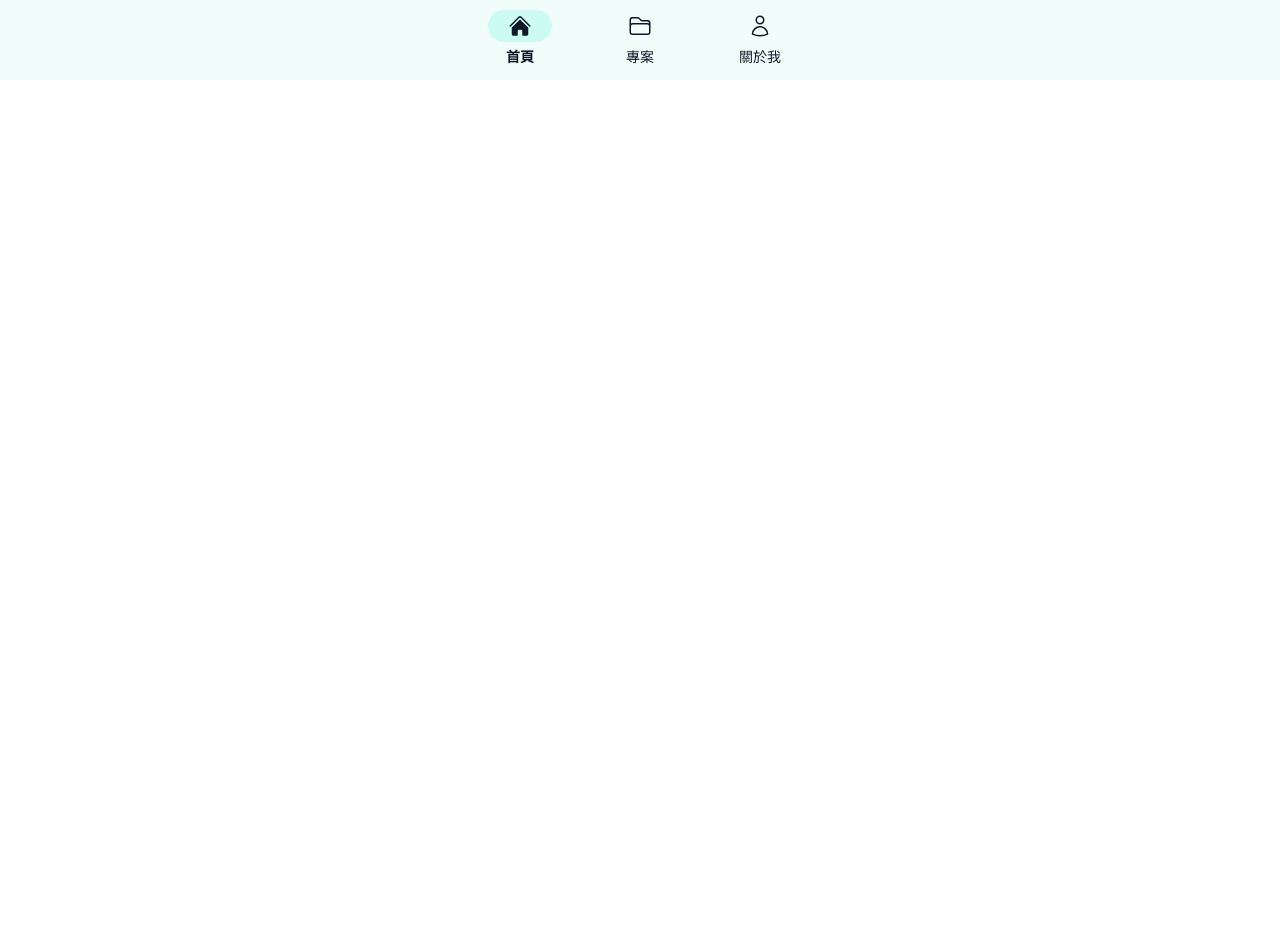
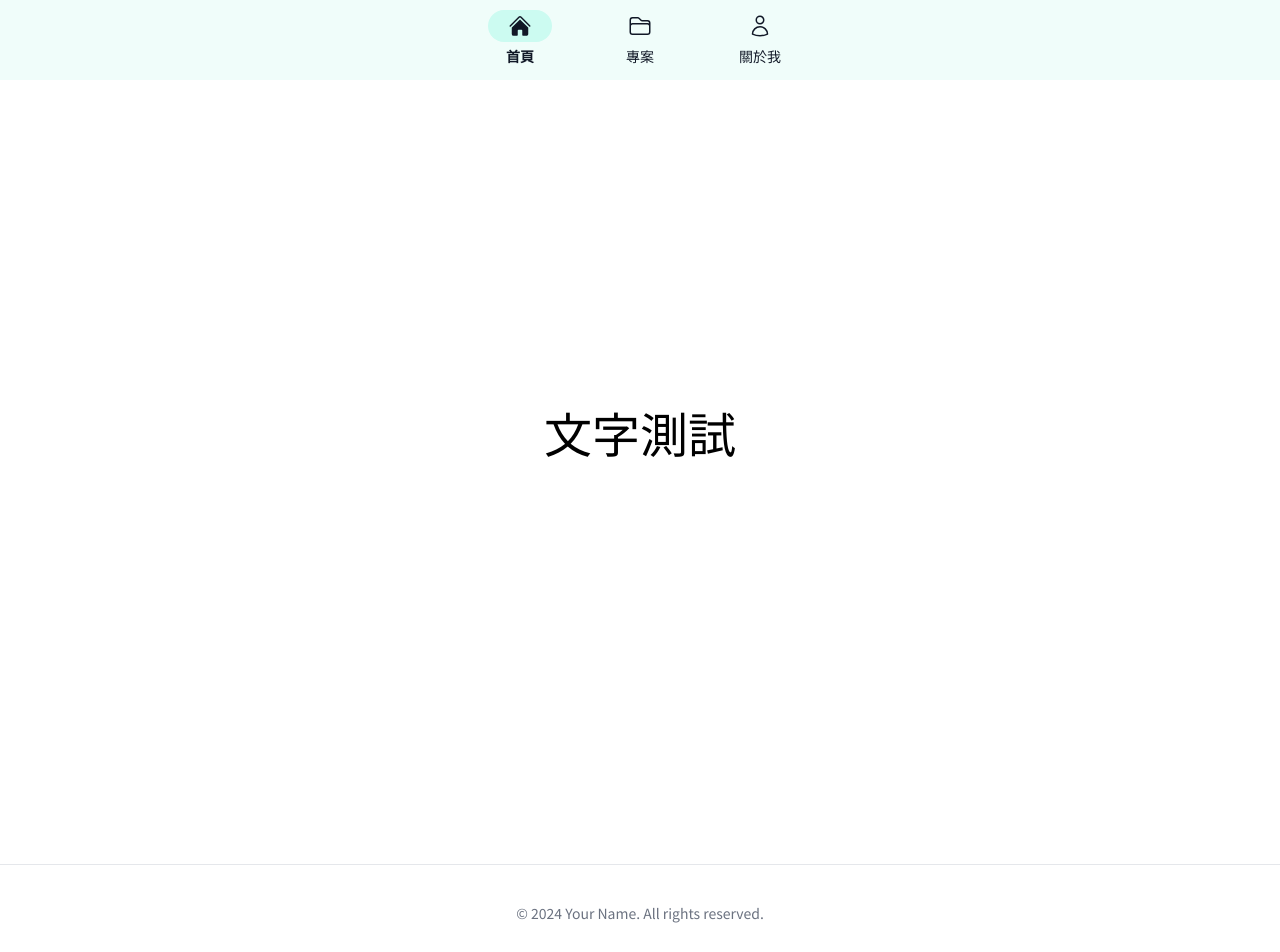
Before and after one commit to TzuHanChen/personal-website, a Next.js app: page / in a window 1280 px wide. Shown: the top 952 px of the page. Before the commit the page ends 800 px from the top, so only its background shows below. Built offline with nearby package versions, Linux system fonts and the light colour scheme; a web font is replaced by a local one.

Commit message:
新增頁尾

```diff
--- a/app/layout.tsx
+++ b/app/layout.tsx
@@ -2,6 +2,7 @@
 import type { Metadata } from "next";
 import { NotoSansTC, NotoSerifTC } from "@/ui/fonts";
 import Header from "@/ui/header";
+import Footer from "@/ui/footer";
 import "./globals.css";
 
 export const metadata: Metadata = {
@@ -20,6 +21,7 @@ export default function RootLayout({
       <body className={`relative ${NotoSansTC.className}`}>
         <Header />
         {children}
+        <Footer />
       </body>
     </html>
   );
--- a/app/page.tsx
+++ b/app/page.tsx
@@ -1,7 +1,7 @@
 export default function Home() {
   return (
     <main className="flex min-h-screen flex-col items-center justify-between p-6">
-      <div className="">
+      <div className="py-96">
         <p className="text-5xl">文字測試</p>
       </div>
     </main>
--- /dev/null
+++ b/ui/footer.tsx
@@ -0,0 +1,9 @@
+export default function Footer() {
+  return (
+    <footer className="flex flex-col items-center justify-center w-full h-24 border-t">
+      <p className="text-sm text-gray-500">
+        &copy; {new Date().getFullYear()} Your Name. All rights reserved.
+      </p>
+    </footer>
+  )
+}
```
